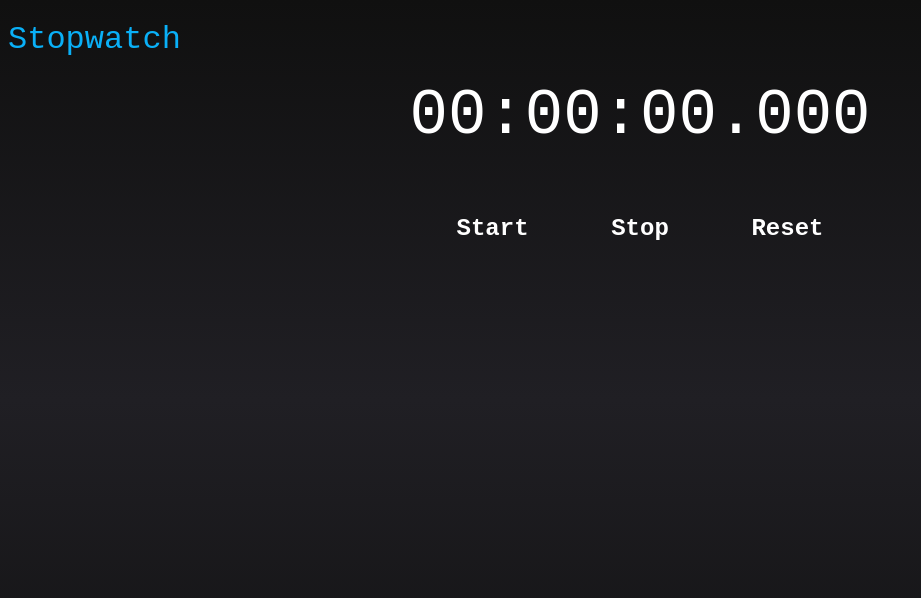
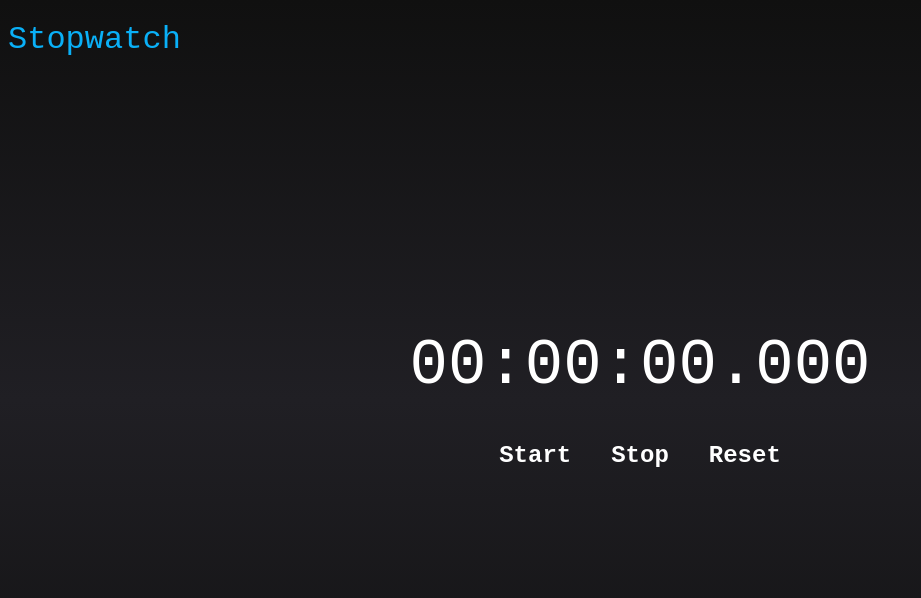
Before and after one commit to Lbeckap/stopwatch, a plain HTML site: page stopwatch/index.html in a window 1280 px wide. Shown: the whole page, without its empty margins (0-921 px from the left). Drawn offline with Linux system fonts and the light colour scheme.

Commit message:
Added flex

```diff
--- a/stopwatch/main.css
+++ b/stopwatch/main.css
@@ -8,9 +8,17 @@ body {
     background-repeat: no-repeat;
     background-size: cover;
     background-attachment: fixed;
-    font-family:'Courier New', Courier, monospace
+    font-family:'Courier New', Courier, monospace;
 }
 
+.mainContent {
+    display: flex;
+    align-items: center;
+    justify-content: center;
+    height: 80vh;
+    flex-direction: column;
+    row-gap: 40px;
+}
 
 h1 {
     font-weight: 100;
@@ -18,29 +26,24 @@ h1 {
 }
 
 .stopwatch-buttons {
-    text-align: center;
     font-weight: bold;
     font-size: x-large;
-    padding: 5%;
+    display: flex;
+    column-gap: 40px;
 }
 
 .stopwatch-buttons a {
-    padding: 3%;
     text-decoration: none;
     color: white;
-
 }
 
 .stopwatch-buttons a:hover {
     color: rgb(0, 255, 17);
 }
 
-
-
 .stopwatch time {
     color: white;
     display: block;
-    text-align: center;
     font-size: 4rem;
 }
 
```
Also changed, not shown: booleanTest/booleanTest.js (added, +57 -0 lines), booleanTest/booleanTest.html (added).
